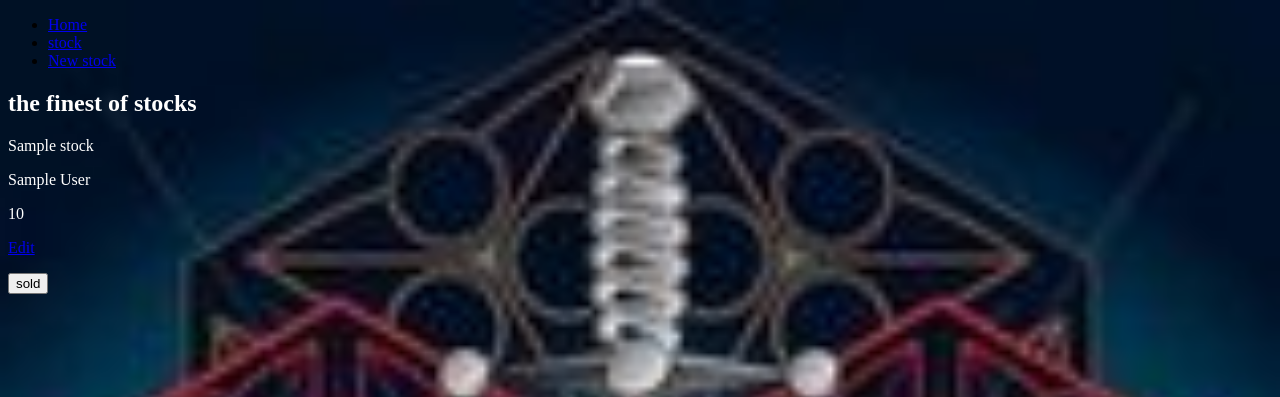
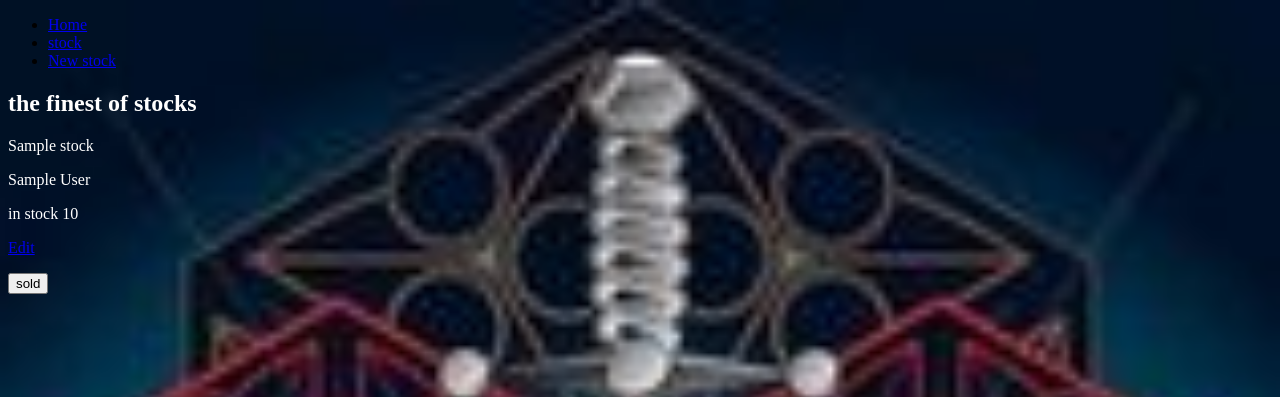
Before and after one commit to Skivlin1991/project_Shop-Inventory, a Flask app: page /stock in a window 1280 px wide. Shown: the top 397 px of the page. Run offline with Flask 2, Linux system fonts and the light colour scheme; a database or web service that is not in the repository returns one stand-in record (values such as "Sample title"); some libraries are stand-ins or nearby versions.

Commit message:
last_time

```diff
--- a/templates/show.html
+++ b/templates/show.html
@@ -6,7 +6,7 @@
 <div class="in-stock">
     <p>{{stock.name}}</p>
     <p>{{stock.manufacturer.first_name}} {{stock.manufacturer.last_name}}</p>
-    <p>{{stock.in_stock}}</p>
+    <p>in stock {{stock.in_stock}}</p>
     <p><a href="/stock/{{stock.id}}/edit">Edit</a></p>
     <form action="/stock/{{stock.id}}/sell" method="POST">
         <button class="SOLD-button">sold</button>
@@ -17,7 +17,7 @@
 <div class="not-in-stock">
     <p>{{stock.name}}</p>
     <p>{{stock.manufacturer.first_name}} {{stock.manufacturer.last_name}}</p>
-    <p>{{stock.in_stock}}</p>
+    <p>in stock {{stock.in_stock}}</p>
     <p><a href="/stock/{{stock.id}}/edit">Edit</a></p>
 </div>
 {% endif %}
```
